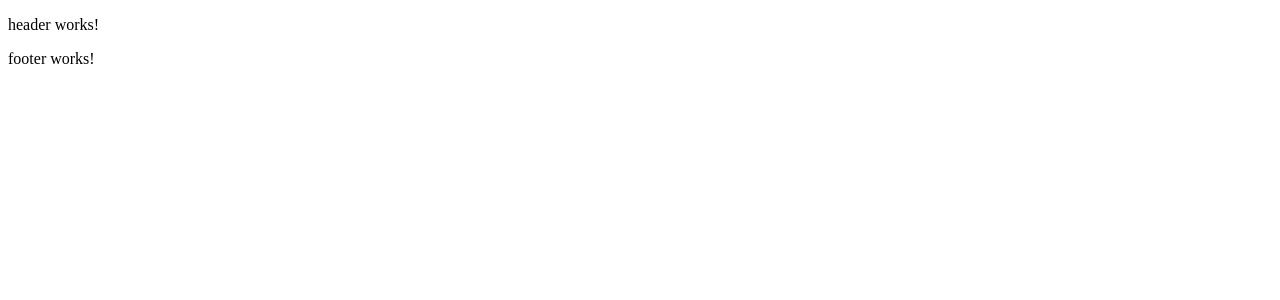
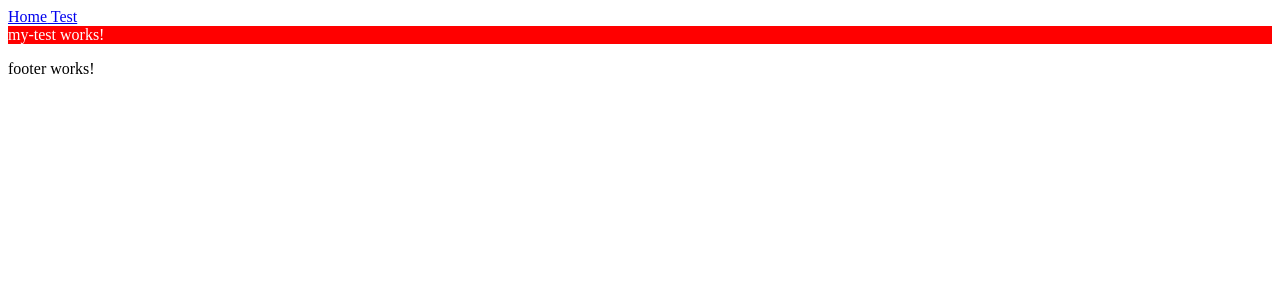
Before and after one commit to fp-rbrzoska/angular-arg, an Angular app: page / in a window 1280 px wide. Shown: the top 300 px of the page. Built offline with nearby package versions, Linux system fonts and the light colour scheme.

Commit message:
routr part 1

```diff
--- a/src/app/app-routing.module.ts
+++ b/src/app/app-routing.module.ts
@@ -1,10 +1,16 @@
 import { NgModule } from '@angular/core';
 import { RouterModule, Routes } from '@angular/router';
+import { MyTestComponent } from './my-test/my-test.component';
 
-const routes: Routes = [];
+const routes: Routes = [
+  { path: '' , component:  MyTestComponent  },
+  { path: '**' , redirectTo: '/'  }
+];
 
 @NgModule({
-  imports: [RouterModule.forRoot(routes)],
+  imports: [RouterModule.forRoot(routes, {
+
+  })],
   exports: [RouterModule]
 })
 export class AppRoutingModule { }
--- a/src/app/app.component.html
+++ b/src/app/app.component.html
@@ -1,2 +1,3 @@
 <fp-header></fp-header>
+<router-outlet></router-outlet>
 <fp-footer></fp-footer>
--- a/src/app/header/header.component.html
+++ b/src/app/header/header.component.html
@@ -1 +1,4 @@
-<p>header works!</p>
+<nav>
+    <a routerLink="/" > Home</a>
+    <a routerLink="/test" > Test</a>
+</nav>
```
